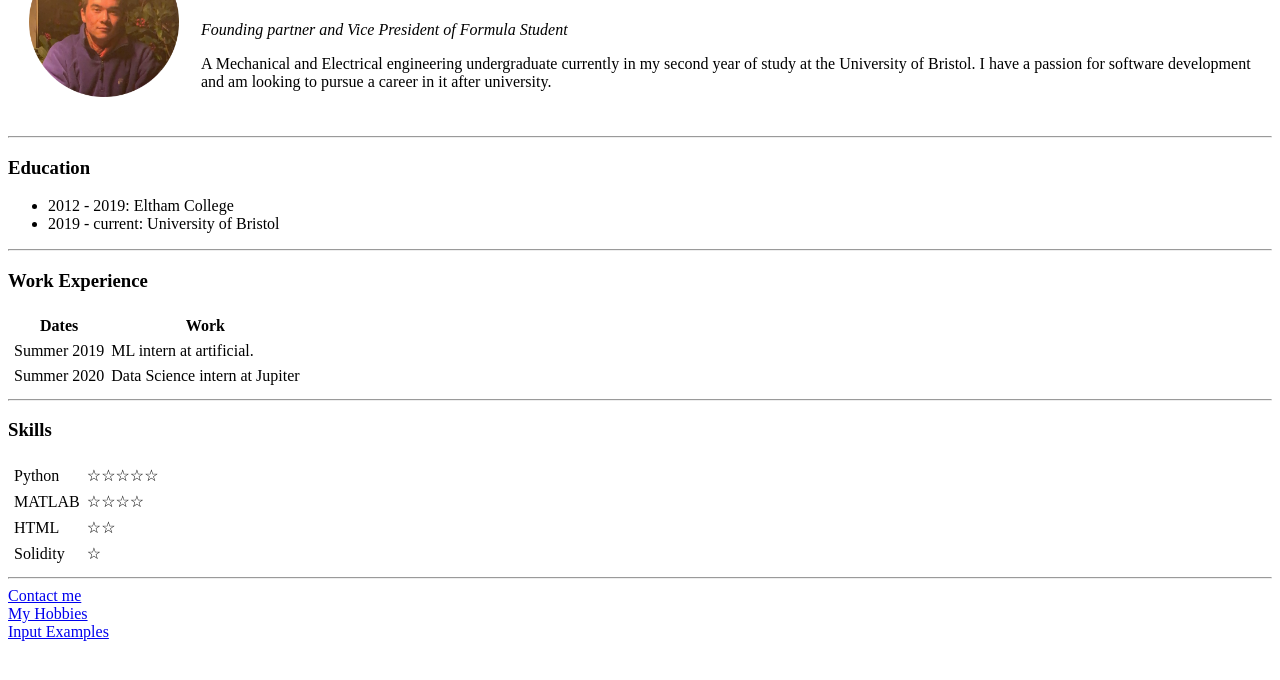
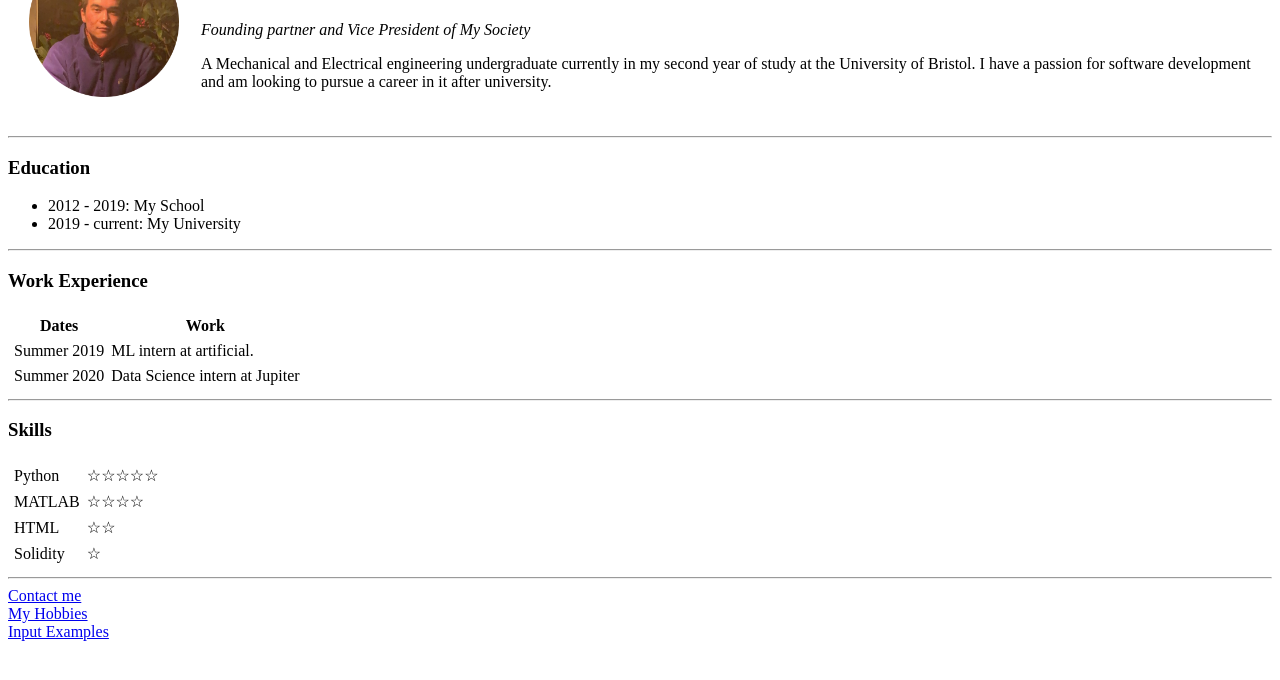
Before and after one commit to finnformica/cv, a plain HTML site: page index.html in a window 1280 px wide. Shown: the part 88-768 px from the top of the page. Drawn offline with Linux system fonts and the light colour scheme.

Commit message:
removed personal information

```diff
--- a/index.html
+++ b/index.html
@@ -10,7 +10,7 @@
       <tr>
         <td><img src="images/finn_profile.png" alt="finn profile picture" style="width:150px;height:150px;"></td>
         <td><h1>Finn Formica</h1>
-            <p><em>Founding partner and Vice President of Formula Student</em></p>
+            <p><em>Founding partner and Vice President of My Society</em></p>
             <p>A Mechanical and Electrical engineering undergraduate
               currently in my second year of study at the University of Bristol.
               I have a passion for software development and am looking to pursue a
@@ -22,8 +22,8 @@
 
     <h3>Education</h3>
     <ul>
-      <li>2012 - 2019: Eltham College</li>
-      <li>2019 - current: University of Bristol</li>
+      <li>2012 - 2019: My School</li>
+      <li>2019 - current: My University</li>
     </ul>
     <hr>
     <h3>Work Experience</h3>
```
Also changed, not shown: contact.html (+2 -2 lines).
